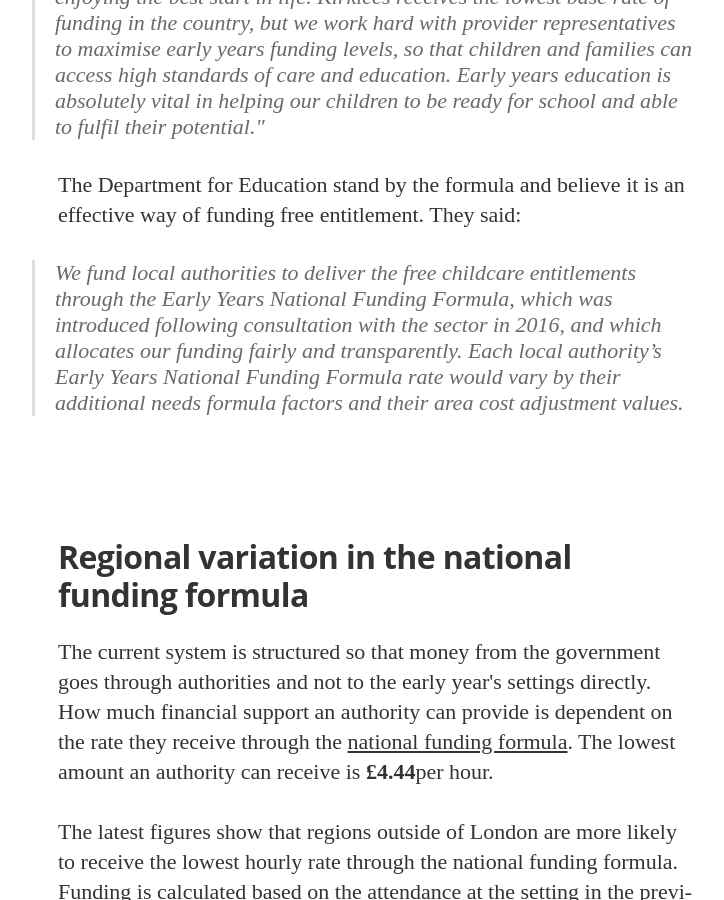
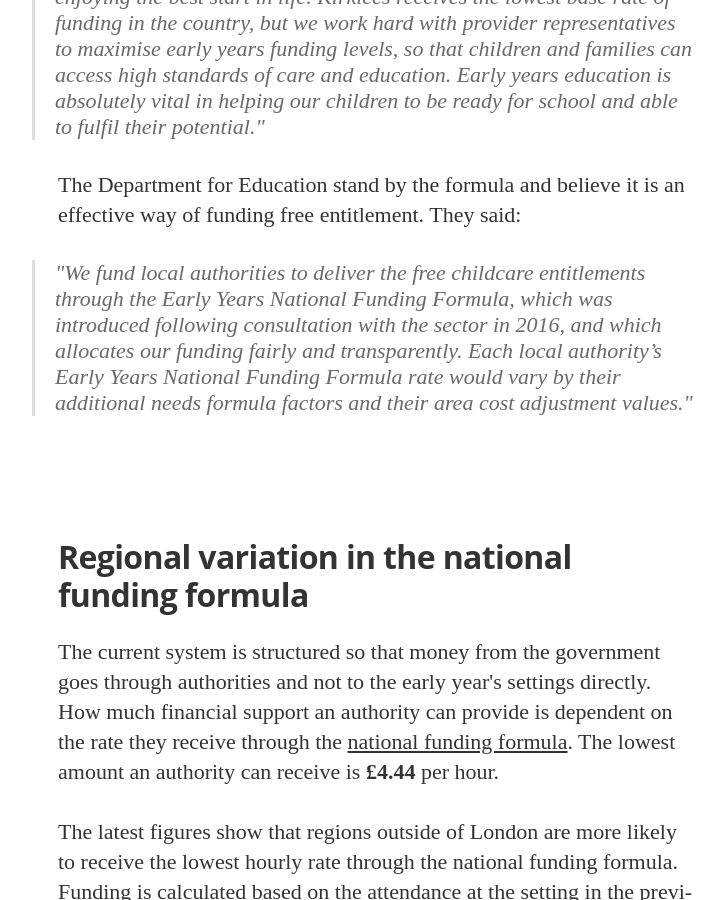
Before and after one commit to GWilloughby99/early-years-project, a Jekyll site: the page built from _posts/2021-08-16-the-funding-gap-in-early-years-education.md, in a window 1280 px wide and 900 px high, scrolled down 8468 px. Shown: the whole window, without its empty margins (262-986 px from the left). Built offline with Jekyll 4.4.1, drawn with Linux system fonts in a browser that asks for light colours; nearby versions of some CDN libraries; some web fonts are replaced.

```diff
--- a/_posts/2021-08-16-the-funding-gap-in-early-years-education.md
+++ b/_posts/2021-08-16-the-funding-gap-in-early-years-education.md
@@ -133,13 +133,13 @@ image2: "/assets/article_images/mobile-jenga-blocks.jpg"
 
         <p>The Department for Education stand by the formula and believe it is an effective way of funding free entitlement. They said: </p>
 
-        <blockquote>We fund local authorities to deliver the free childcare entitlements through the Early Years National Funding Formula, which was introduced following consultation with the sector in 2016, and which allocates our funding fairly and transparently. Each local authority’s Early Years National Funding Formula rate would vary by their additional needs formula factors and their area cost adjustment values.</blockquote>
+        <blockquote>"We fund local authorities to deliver the free childcare entitlements through the Early Years National Funding Formula, which was introduced following consultation with the sector in 2016, and which allocates our funding fairly and transparently. Each local authority’s Early Years National Funding Formula rate would vary by their additional needs formula factors and their area cost adjustment values."</blockquote>
 
 <br>
 
           <h1> Regional variation in the national funding formula </h1>
 <br>
-        <p> The current system is structured so that money from the government goes through authorities and not to the early year's settings directly. How much financial support an authority can provide is dependent on the rate they receive through the <a href="https://www.gov.uk/government/publications/national-funding-formula-tables-for-schools-and-high-needs-2021-to-2022">national funding formula</a>. The lowest amount an authority can receive is <b>£4.44</b>per hour.</p>
+        <p> The current system is structured so that money from the government goes through authorities and not to the early year's settings directly. How much financial support an authority can provide is dependent on the rate they receive through the <a href="https://www.gov.uk/government/publications/national-funding-formula-tables-for-schools-and-high-needs-2021-to-2022">national funding formula</a>. The lowest amount an authority can receive is <b>£4.44</b> per hour.</p>
 
         <p> The latest figures show that regions outside of London are more likely to receive the lowest hourly rate through the national funding formula. <a href="https://www.gov.uk/government/publications/guide-to-national-funding-formula/guide-to-national-funding-formula">Funding is calculated</a> based on the attendance at the setting in the previous October school census and pupil characteristics. Every child gets a base rate and further funding is for children with additional needs. Local authorities set the rate they give to providers. Yet, this is influenced by how much they get from the government. </p>
 
@@ -155,9 +155,9 @@ image2: "/assets/article_images/mobile-jenga-blocks.jpg"
 
         <p>The DfE said that the funding formula accounts for separate factors such as additional needs to form a rate that is fair, regardless of area. </p>
 
-        <p>The formula is made up of a universal base rate, which is the same hourly funding rate for every child in a local authority, with funding factors on top of that for additional needs, using measures of free school meals; disability living allowance and English as an additional language (EAL).</p>
+        <blockquote>The formula is made up of a universal base rate, which is the same hourly funding rate for every child in a local authority, with funding factors on top of that for additional needs, using measures of free school meals; disability living allowance and English as an additional language (EAL). </blockquote>
 
-        <p>The formula also includes an area cost adjustment (ACA) multiplier to reflect variations in local costs. This uses the General Labour Market measure to indicate staff costs and a Nursery Rates Cost Adjustment (NRCA) to indicate operational costs.</p>
+        <blockquote>The formula also includes an area cost adjustment (ACA) multiplier to reflect variations in local costs. This uses the General Labour Market measure to indicate staff costs and a Nursery Rates Cost Adjustment (NRCA) to indicate operational costs.</blockquote>
 
       <hr>
 
```
